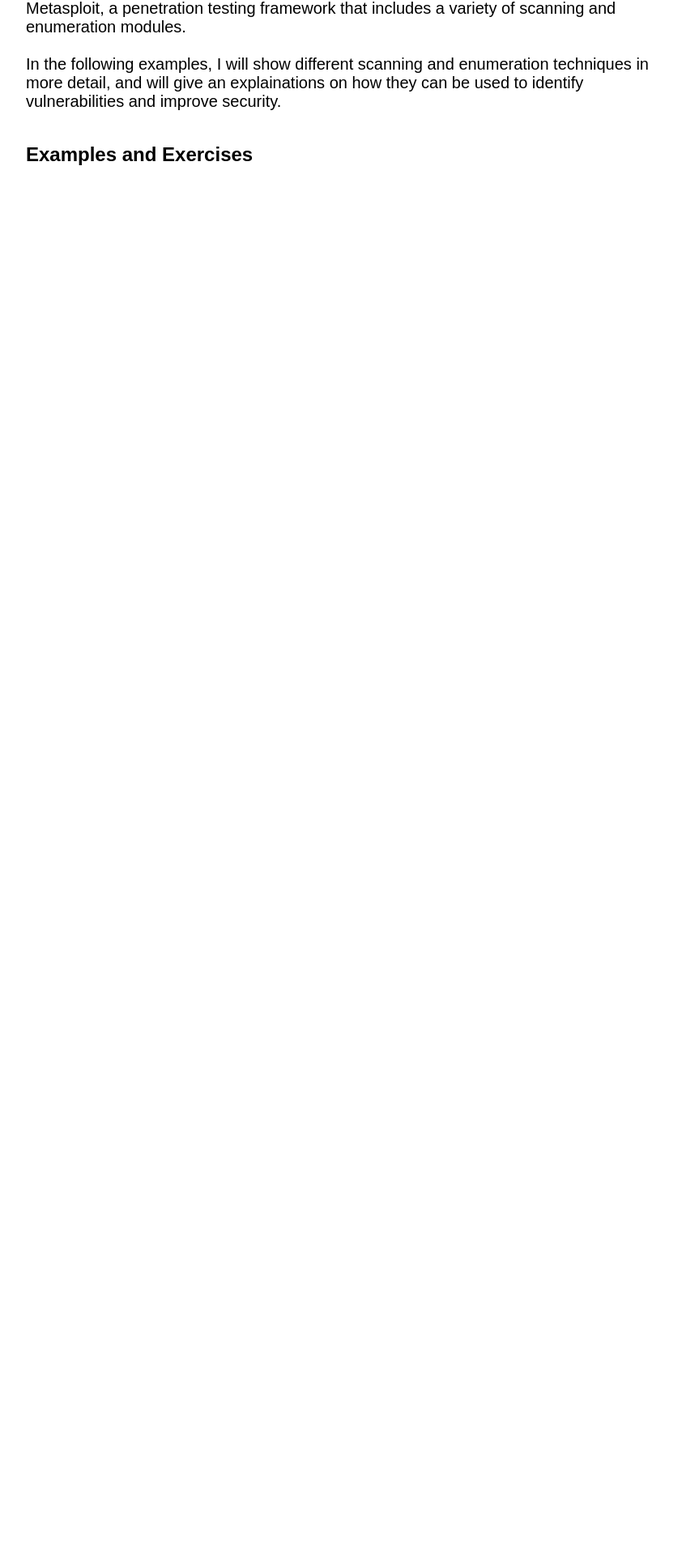
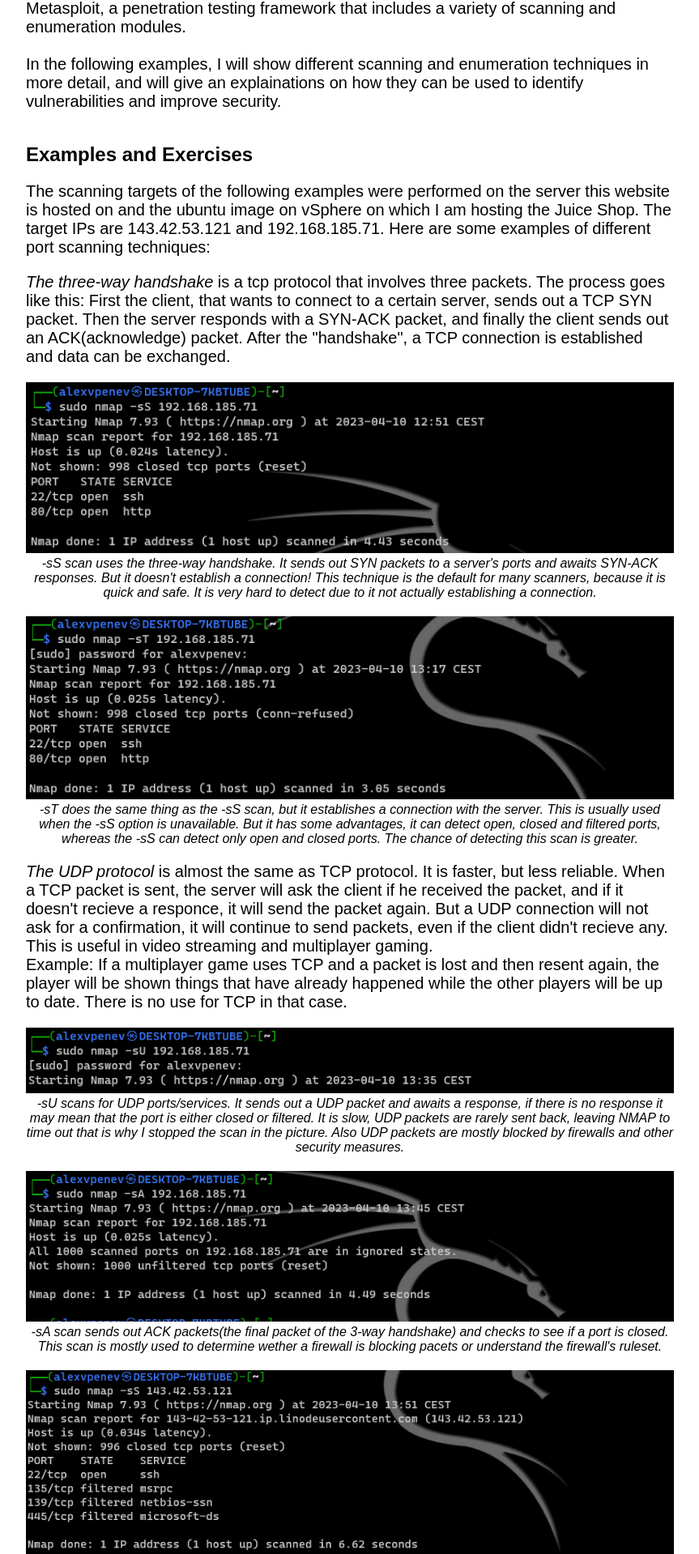
Before and after one commit to alexVpenev/ICS-BodyOfKnowledge, a PHP site: page /src/pages/network-scanning-enumeration-sniffing.php in a window 1280 px wide. Shown: the part 1788-3707 px from the top of the page at 81% size, without its empty margins (208-1071 px from the left). Before the commit the page ends 1992 px from the top, so only its background shows below. Run offline with PHP 8.4, Linux system fonts and the light colour scheme.

Commit message:
finished the network scanning topic

```diff
--- a/src/pages/network-scanning-enumeration-sniffing.php
+++ b/src/pages/network-scanning-enumeration-sniffing.php
@@ -78,14 +78,99 @@
         <div class="subtheme">Examples and Exercises</div>
 
         <p>
+            The scanning targets of the following examples were performed on the server this website is hosted on and the ubuntu
+            image on vSphere on which I am hosting the Juice Shop. The target IPs are 143.42.53.121 and 192.168.185.71. Here are
+            some examples of different port scanning techniques:
+        </p>
 
+        <p>
+            <i>The three-way handshake</i> is a tcp protocol that involves three packets. The process goes like this:
+            First the client, that wants to connect to a certain server, sends out a TCP SYN packet. Then the server
+            responds with a SYN-ACK packet, and finally the client sends out an ACK(acknowledge) packet. After the "handshake",
+            a TCP connection is established and data can be exchanged.
         </p>
-        <!--
+
+
+
+        <div class="image">
+            <img src="../assets/network-scanning/scan-sS.png" alt="hids-intro">
+            <a><i>-sS scan uses the three-way handshake. It sends out SYN packets to a server's ports and awaits SYN-ACK responses.
+                But it doesn't establish a connection! This technique is the default for many scanners, because it is quick and safe.
+                It is very hard to detect due to it not actually establishing a connection.
+            </i></a>
+        </div>
+
+        <div class="image">
+            <img src="../assets/network-scanning/scan-sT.png" alt="hids-intro">
+            <a><i>-sT does the same thing as the -sS scan, but it establishes a connection with the server. This is usually used when
+                the -sS option is unavailable. But it has some advantages, it can detect open, closed and filtered ports, whereas the -sS can
+                detect only open and closed ports. The chance of detecting this scan is greater.
+            </i></a>
+        </div>
+
+        <p>
+            <i>The UDP protocol</i> is almost the same as TCP protocol. It is faster, but less reliable.
+            When a TCP packet is sent, the server will ask the client if he received the packet, and if it doesn't recieve a responce, it will
+            send the packet again. But a UDP connection will not ask for a confirmation, it will continue to send packets, even if the client
+            didn't recieve any. This is useful in video streaming and multiplayer gaming.
+            </br>
+            Example: If a multiplayer game uses TCP and a packet is lost and then resent again, the player will be shown things
+            that have already happened while the other players will be up to date. There is no use for TCP in that case.
+        </p>
+
+        <div class="image">
+            <img src="../assets/network-scanning/scan-sU.png" alt="hids-intro">
+            <a><i>-sU scans for UDP ports/services. It sends out a UDP packet and awaits a response, if there is no response
+                it may mean that the port is either closed or filtered. It is slow, UDP packets are rarely sent back, leaving NMAP to time out
+                that is why I stopped the scan in the picture. Also UDP packets are mostly blocked by firewalls and other security measures.
+            </i></a>
+        </div>
+
+        <div class="image">
+            <img src="../assets/network-scanning/scan-sA.png" alt="hids-intro">
+            <a><i>-sA scan sends out ACK packets(the final packet of the 3-way handshake) and checks to see if a port is closed.
+                This scan is mostly used to determine wether a firewall is blocking pacets or understand the firewall's ruleset.
+            </i></a>
+        </div>
+
+        <div class="image">
+            <img src="../assets/network-scanning/scan-regular.png" alt="hids-intro">
+            <img src="../assets/network-scanning/scan-pP.png" alt="hids-intro">
+            <a><i>When a port is not specified, nmap only sends packets to the most common ports. That is why in the first scan of the server this
+                website is hosted on, port 2999 does not appear. I used the -p - command at the end to check for every port.
+            </i></a>
+        </div>
+
+
+        <div class="image">
+            <img src="../assets/network-scanning/scan-O.png" alt="hids-intro">
+            <a><i>This scan allows me to determine the OS version of the server. It guessed with 91% that the linux version I am running is 2.6.X
+                but in reality it is 5.19.0. It would be way more accurate if I had more services running on the server. And if a hacker would try
+                to overtake a server, he would search for OS exploits.
+            </i></a>
+        </div>
+
+
+        <div class="image">
+            <img src="../assets/network-scanning/sniffing.png" alt="hids-intro">
+            <a><i>This is a slide out of the final presentation I did for a mobile application. The slide shows how the packets are sent between the different services,
+                and returned back to the user.
+            </i></a>
+        </div>
+
+
+
+
+
+
         <div class="subtheme">Afterthoughts</div>
 
         <p>
-
-        </p> -->
+            After doing this topic I have a better idea of how network scanning works, I have read a lot about the fundamentals
+            of networks and packet transmission protocols. Network Scanning is essential for identifying vuonerabilities and improving security
+            of a network. And it is crucial for network administrators to understand the different scanning and enumeration techniques in order to
+            protect their networks. Overall, I found this BoK subject to be very helpful as it allowed me to employ a range of scan types and broaden my knowledge.
+        </p>
 
     </div>
 
```
Also changed, not shown: src/assets/network-scanning/scan-O.png (added), src/assets/network-scanning/scan-pP.png (renamed from src/assets/network-scanning/just-save-it.png), src/assets/network-scanning/scan-regular.png (added), src/assets/network-scanning/scan-sA.png (added), src/assets/network-scanning/scan-sS.png (added), src/assets/network-scanning/scan-sT.png (added), src/assets/network-scanning/scan-sU.png (added), src/assets/network-scanning/scan-sV.png (added), src/assets/network-scanning/sniffing.png (added).
